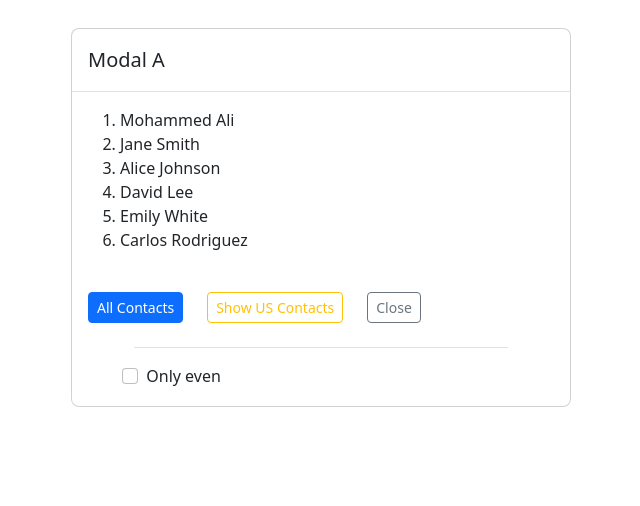
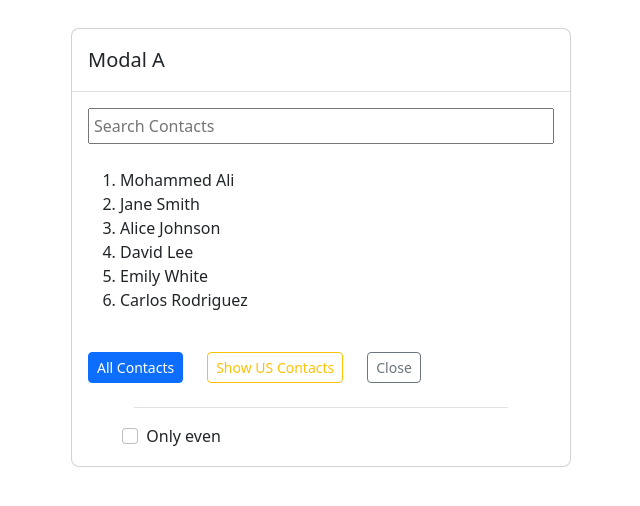
Before and after one commit to MdRahi99/Mediusware-React-Task, a React (Vite) app: page /problem-2 in a window 1280 px wide. Both pictures are taken after a click on the button "Show All Contacts". Shown: the top 506 px of the page, without its empty margins (319-959 px from the left). Built offline with nearby package versions, Linux system fonts and the light colour scheme.

Commit message:
seperate file for easy to read and implement search

```diff
--- /dev/null
+++ b/src/components/Checkbox.jsx
@@ -0,0 +1,20 @@
+import React from 'react';
+
+const Checkbox = ({selectedModal, onlyEven, handleCheckboxChange}) => {
+    return (
+        <div className="form-check modal-footer d-flex align-items-center justify-content-start w-75 mx-auto mt-2">
+            <input
+                type="checkbox"
+                className="form-check-input"
+                id={`onlyEvenCheckbox${selectedModal}`}
+                checked={onlyEven}
+                onChange={handleCheckboxChange}
+            />
+            <label className="form-check-label" htmlFor={`onlyEvenCheckbox${selectedModal}`}>
+                Only even
+            </label>
+        </div>
+    );
+};
+
+export default Checkbox;
--- /dev/null
+++ b/src/components/ContactDetails.jsx
@@ -0,0 +1,16 @@
+import React from 'react';
+
+const ContactDetails = ({selectedContact, closeModalC}) => {
+    return (
+        <div>
+            <p>Contact ID: {selectedContact.id}</p>
+            <p>Name: {selectedContact.name}</p>
+            <p>Country: {selectedContact.country}</p>
+            <button type="button" className="btn btn-sm btn-outline-secondary" onClick={closeModalC}>
+                Back
+            </button>
+        </div>
+    );
+};
+
+export default ContactDetails;
--- /dev/null
+++ b/src/components/Contacts.jsx
@@ -0,0 +1,17 @@
+import React from 'react';
+
+const Contacts = ({filteredContacts, openModalC}) => {
+    return (
+        <div>
+            <ol>
+                {filteredContacts.map(contact => (
+                    <li key={contact.id} onClick={() => openModalC(contact)} style={{ cursor: 'pointer' }}>
+                        {contact.name}
+                    </li>
+                ))}
+            </ol>
+        </div>
+    );
+};
+
+export default Contacts;
--- /dev/null
+++ b/src/components/ModalButtons.jsx
@@ -0,0 +1,16 @@
+import React from 'react';
+
+const ModalButtons = ({selectedModal, openModal}) => {
+    return (
+        <div className="d-flex justify-content-center gap-3">
+            <button className={`btn btn-lg btn-outline-primary ${selectedModal === 'A' ? 'active' : ''}`} type="button" onClick={() => openModal('A')}>
+                {selectedModal === 'A' ? 'All Contacts' : 'Show All Contacts'}
+            </button>
+            <button className={`btn btn-lg btn-outline-warning ${selectedModal === 'B' ? 'active' : ''}`} type="button" onClick={() => openModal('B')}>
+                {selectedModal === 'B' ? 'US Contacts' : 'Show US Contacts'}
+            </button>
+        </div>
+    );
+};
+
+export default ModalButtons;
--- /dev/null
+++ b/src/components/ModalOptions.jsx
@@ -0,0 +1,27 @@
+import React from 'react';
+
+const ModalOptions = ({selectedModal, openModal, closeModalA, closeModalB}) => {
+    return (
+        <div className="d-flex gap-4">
+            <button
+                type="button"
+                className={`btn btn-sm btn-outline-primary ${selectedModal === 'A' ? 'active' : ''}`}
+                onClick={() => openModal('A')}
+            >
+                {selectedModal === 'A' ? 'All Contacts' : 'Show All Contacts'}
+            </button>
+            <button
+                type="button"
+                className={`btn btn-sm btn-outline-warning ${selectedModal === 'B' ? 'active' : ''}`}
+                onClick={() => openModal('B')}
+            >
+                {selectedModal === 'B' ? 'US Contacts' : 'Show US Contacts'}
+            </button>
+            <button type="button" className="btn btn-sm btn-outline-secondary" onClick={selectedModal === 'A' ? closeModalA : closeModalB}>
+                Close
+            </button>
+        </div>
+    );
+};
+
+export default ModalOptions;
--- a/src/components/Problem-2.jsx
+++ b/src/components/Problem-2.jsx
@@ -1,4 +1,10 @@
 import React, { useState, useEffect } from 'react';
+import ModalButtons from './ModalButtons';
+import Checkbox from './Checkbox';
+import ModalOptions from './ModalOptions';
+import SearchContact from './SearchContact';
+import ContactDetails from './ContactDetails';
+import Contacts from './Contacts';
 
 const Problem2 = () => {
   const [showModalA, setShowModalA] = useState(false);
@@ -8,6 +14,8 @@ const Problem2 = () => {
   const [contacts, setContacts] = useState([]);
   const [selectedModal, setSelectedModal] = useState('');
   const [selectedContact, setSelectedContact] = useState(null);
+  const [searchInput, setSearchInput] = useState('');
+  const [filteredContacts, setFilteredContacts] = useState([]);
 
   useEffect(() => {
     fetch('/contactsData.json')
@@ -16,7 +24,21 @@ const Problem2 = () => {
       .catch(error => console.error('Error fetching contacts:', error));
   }, []);
 
-  const openModal = (modal) => {
+  useEffect(() => {
+    setFilteredContacts(
+      contacts.filter(contact => {
+        const isEven = onlyEven ? contact.id % 2 === 0 : true;
+        if (selectedModal === 'A') {
+          return isEven && contact.country !== 'USA';
+        } else if (selectedModal === 'B') {
+          return isEven && contact.country === 'USA';
+        }
+        return isEven;
+      })
+    );
+  }, [contacts, onlyEven, selectedModal, searchInput]);
+
+  const openModal = modal => {
     setSelectedModal(modal);
     setShowModalA(modal === 'A');
     setShowModalB(modal === 'B');
@@ -31,7 +53,7 @@ const Problem2 = () => {
     setShowModalB(false);
   };
 
-  const openModalC = (contact) => {
+  const openModalC = contact => {
     setSelectedContact(contact);
     setShowModalC(true);
   };
@@ -44,80 +66,85 @@ const Problem2 = () => {
     setOnlyEven(!onlyEven);
   };
 
-  const filteredContacts = contacts.filter(contact => {
-    const isEven = onlyEven ? contact.id % 2 === 0 : true;
-    if (selectedModal === 'A') {
-      return isEven && contact.country !== 'USA';
-    } else if (selectedModal === 'B') {
-      return isEven && contact.country === 'USA';
+  const handleSearchInputChange = event => {
+    const inputValue = event.target.value;
+    setSearchInput(inputValue);
+
+    setTimeout(() => {
+      setFilteredContacts(
+        contacts.filter(contact => {
+          const isEven = onlyEven ? contact.id % 2 === 0 : true;
+          if (selectedModal === 'A') {
+            return isEven && contact.country !== 'USA' && contact.name.toLowerCase().includes(inputValue.toLowerCase());
+          } else if (selectedModal === 'B') {
+            return isEven && contact.country === 'USA' && contact.name.toLowerCase().includes(inputValue.toLowerCase());
+          }
+          return isEven && contact.name.toLowerCase().includes(inputValue.toLowerCase());
+        })
+      );
+    }, 300);
+  };
+
+  const handleSearchInputKeyDown = event => {
+    if (event.key === 'Enter') {
+      setFilteredContacts(
+        contacts.filter(contact => {
+          const isEven = onlyEven ? contact.id % 2 === 0 : true;
+          if (selectedModal === 'A') {
+            return isEven && contact.country !== 'USA' && contact.name.toLowerCase().includes(searchInput.toLowerCase());
+          } else if (selectedModal === 'B') {
+            return isEven && contact.country === 'USA' && contact.name.toLowerCase().includes(searchInput.toLowerCase());
+          }
+          return isEven && contact.name.toLowerCase().includes(searchInput.toLowerCase());
+        })
+      );
     }
-    return isEven;
-  });
+  };
 
   return (
     <div className="container">
       <div className="row justify-content-center mt-5">
         <h4 className='text-center text-uppercase mb-5'>Problem-2</h4>
 
-        <div className="d-flex justify-content-center gap-3">
-          <button className={`btn btn-lg btn-outline-primary ${selectedModal === 'A' ? 'active' : ''}`} type="button" onClick={() => openModal('A')}>
-            {selectedModal === 'A' ? 'All Contacts' : 'Show All Contacts'}
-          </button>
-          <button className={`btn btn-lg btn-outline-warning ${selectedModal === 'B' ? 'active' : ''}`} type="button" onClick={() => openModal('B')}>
-            {selectedModal === 'B' ? 'US Contacts' : 'Show US Contacts'}
-          </button>
-        </div>
+        <ModalButtons
+        selectedModal={selectedModal}
+        openModal={openModal} />
 
         {(showModalA || showModalB || showModalC) && (
           <div className="modal" tabIndex="-1" role="dialog" style={{ display: 'block' }}>
             <div className="modal-dialog" role="document">
               <div className="modal-content">
+                {/* Modal Header */}
                 <div className="modal-header">
                   <h5 className="modal-title">{`Modal ${selectedModal}`}</h5>
                 </div>
+                {/* Modal Body */}
                 <div className="modal-body d-flex flex-column gap-4">
                   {showModalC ? (
-                    <div>
-                      <p>Contact ID: {selectedContact.id}</p>
-                      <p>Name: {selectedContact.name}</p>
-                      <p>Country: {selectedContact.country}</p>
-                      <button type="button" className="btn btn-sm btn-outline-secondary" onClick={closeModalC}>
-                        Back
-                      </button>
-                    </div>
+                    <ContactDetails
+                    selectedContact={selectedContact}
+                    closeModalC={closeModalC} />
                   ) : (
-                    <ol>
-                      {filteredContacts.map(contact => (
-                        <li key={contact.id} onClick={() => openModalC(contact)} style={{ cursor: 'pointer' }}>
-                          {contact.name}
-                        </li>
-                      ))}
-                    </ol>
+                    <>
+                    <SearchContact
+                    searchInput={searchInput} handleSearchInputChange={handleSearchInputChange} handleSearchInputKeyDown={handleSearchInputKeyDown} />
+                    <Contacts
+                    filteredContacts={filteredContacts}
+                    openModalC={openModalC} />
+                    </>
                   )}
-                  <div className="d-flex gap-4">
-                    <button type="button" className={`btn btn-sm btn-outline-primary ${selectedModal === 'A' ? 'active' : ''}`} onClick={() => openModal('A')}>
-                      {selectedModal === 'A' ? 'All Contacts' : 'Show All Contacts'}
-                    </button>
-                    <button type="button" className={`btn btn-sm btn-outline-warning ${selectedModal === 'B' ? 'active' : ''}`} onClick={() => openModal('B')}>
-                      {selectedModal === 'B' ? 'US Contacts' : 'Show US Contacts'}
-                    </button>
-                    <button type="button" className="btn btn-sm btn-outline-secondary" onClick={selectedModal === 'A' ? closeModalA : closeModalB}>
-                      Close
-                    </button>
-                  </div>
+
+                  <ModalOptions
+                  selectedModal={selectedModal}
+                  openModal={openModal}
+                  closeModalA={closeModalA}
+                  closeModalB={closeModalB} />
                 </div>
-                <div className="form-check modal-footer d-flex align-items-center justify-content-start w-75 mx-auto mt-2">
-                  <input
-                    type="checkbox"
-                    className="form-check-input"
-                    id={`onlyEvenCheckbox${selectedModal}`}
-                    checked={onlyEven}
-                    onChange={handleCheckboxChange}
-                  />
-                  <label className="form-check-label" htmlFor={`onlyEvenCheckbox${selectedModal}`}>
-                    Only even
-                  </label>
-                </div>
+                {/* Modal Footer */}
+                <Checkbox
+                selectedModal={selectedModal}
+                onlyEven={onlyEven}
+                handleCheckboxChange={handleCheckboxChange} />
               </div>
             </div>
           </div>
@@ -126,5 +153,4 @@ const Problem2 = () => {
     </div>
   );
 };
-
 export default Problem2;
--- /dev/null
+++ b/src/components/SearchContact.jsx
@@ -0,0 +1,18 @@
+import React from 'react';
+
+const SearchContact = ({ searchInput, handleSearchInputChange, handleSearchInputKeyDown }) => {
+    return (
+        <div>
+            <input
+                className='w-100 p-1'
+                type="text"
+                placeholder="Search Contacts"
+                value={searchInput}
+                onChange={handleSearchInputChange}
+                onKeyDown={handleSearchInputKeyDown}
+            />
+        </div>
+    );
+};
+
+export default SearchContact;
```
